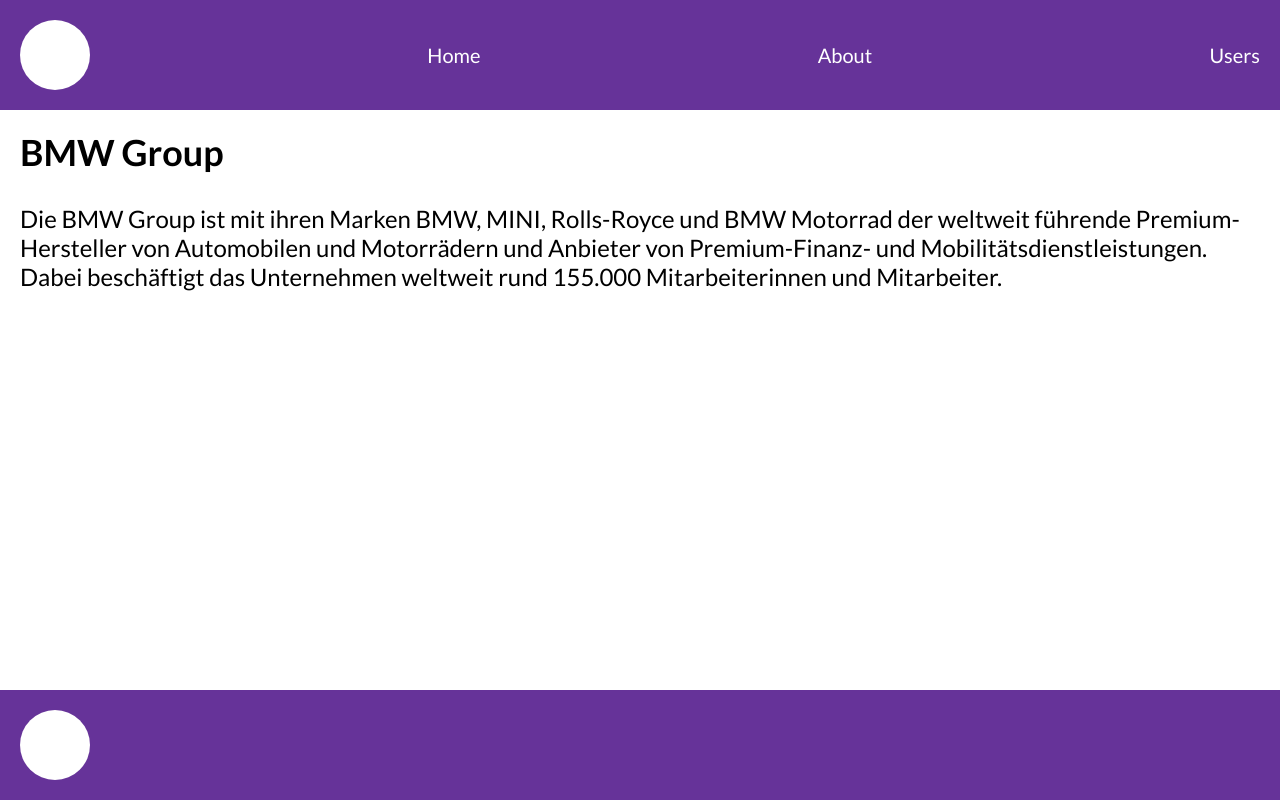
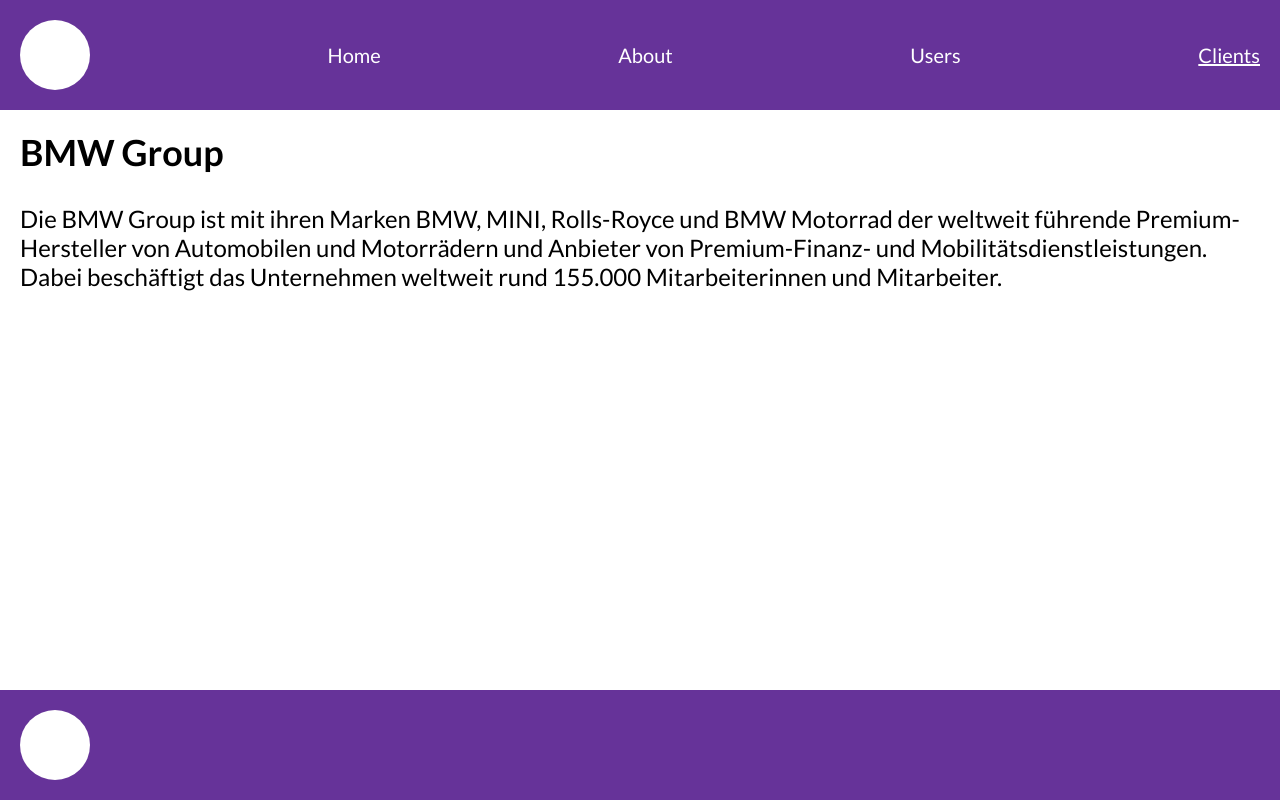
Before and after one commit to Alla-web/React_52m_1_fs_TS, a React (Vite) app: page /clients/BMW in a window 1280 px wide. Built offline with nearby package versions, Linux system fonts and the light colour scheme.

Commit message:
hw 13: fixed Layout component

```diff
--- a/src/App.tsx
+++ b/src/App.tsx
@@ -20,7 +20,6 @@
 import BmwCompany from "pages/Clients/components/BMW/BMW";
 import FerrariCompany from "pages/Clients/components/Ferrari/Ferrari";
 import VwCompany from "pages/Clients/components/VW/VW";
-
 
 //selflearning
 // import Selflearning07 from "./lessons/Lesson07/Selflearning07";
--- a/src/components/Layout/Layout.tsx
+++ b/src/components/Layout/Layout.tsx
@@ -40,6 +40,15 @@
             })}
           >Users
           </StyledNavLink>
+          </NavContainer>
+          <NavContainer>
+          <StyledNavLink
+            to="/clients"
+            style={({ isActive }) => ({
+              textDecoration: isActive ? "underline" : "none",
+            })}
+          >Clients
+          </StyledNavLink>
         </NavContainer>
       </Header>
       <Main>{children}</Main>
```
